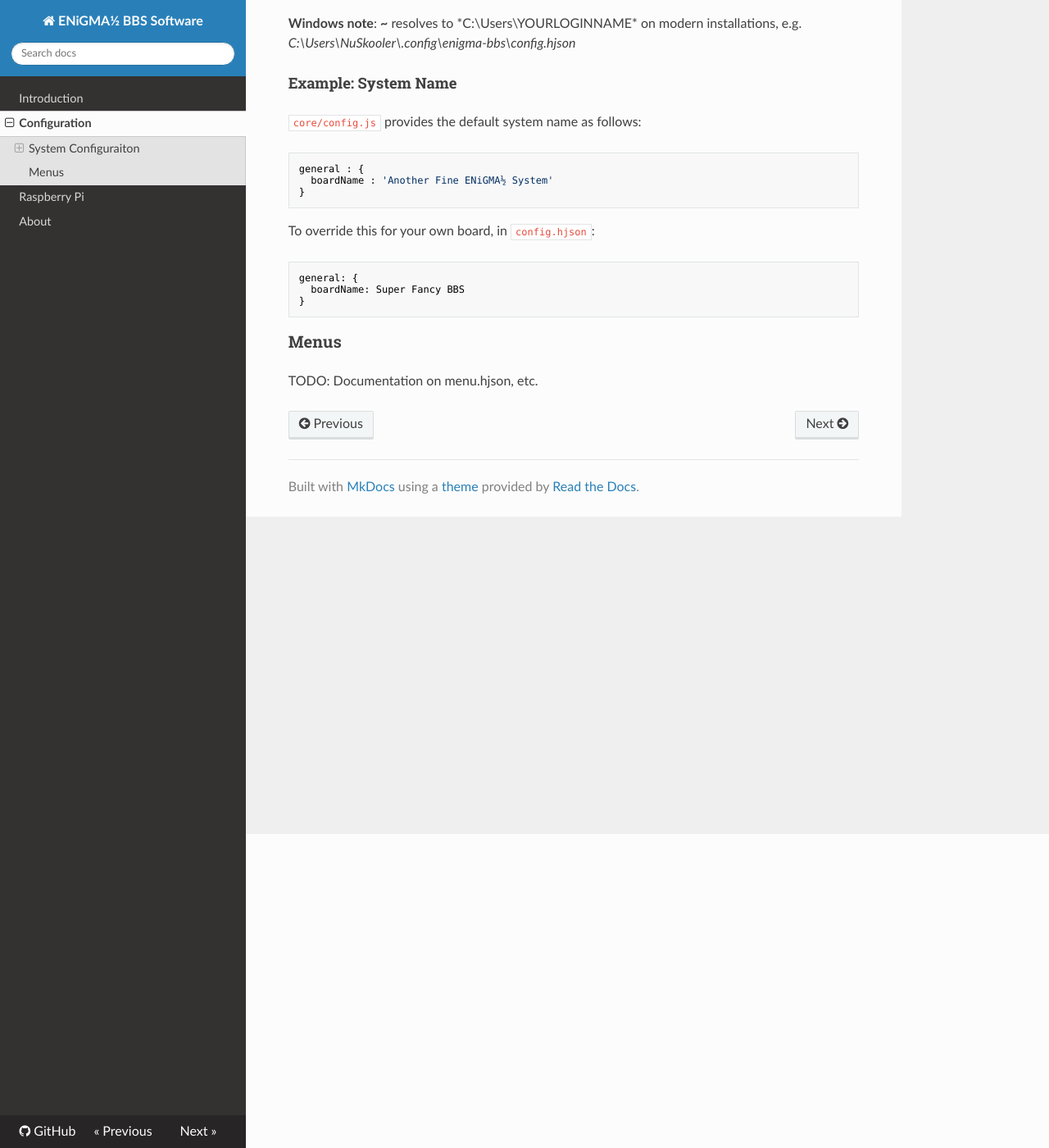
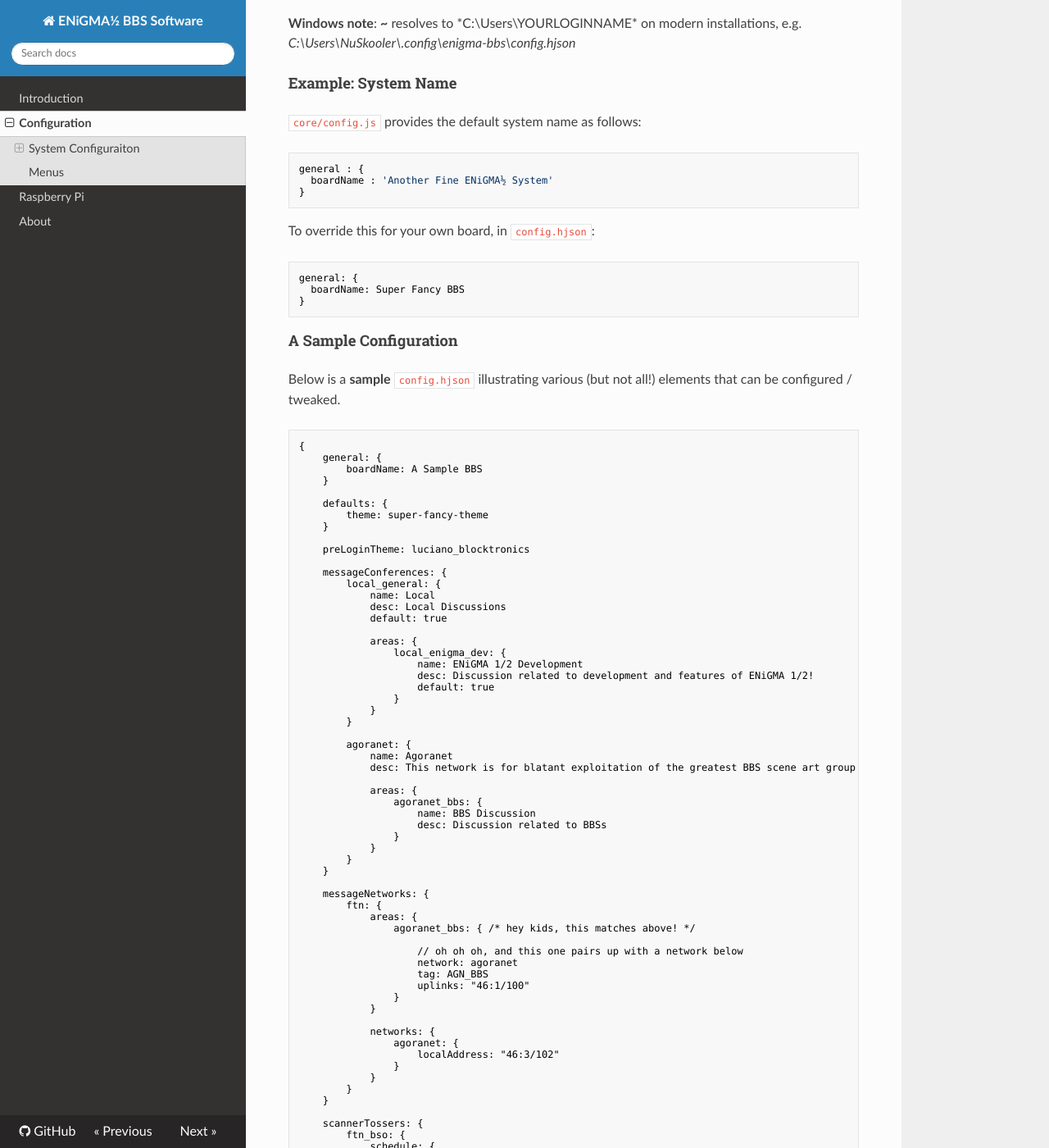
Before and after one commit to NuSkooler/enigma-bbs, an MkDocs documentation site: the page built from docs/config.md, in a window 1280 px wide and 1400 px high, scrolled down 383 px. Shown: the whole window at 82% size. Built offline with MkDocs 1.6.1, drawn with Linux system fonts in a browser that asks for light colours; nearby versions of some CDN libraries; old or Windows-style settings are respelled for this version of MkDocs; some of the changed text lies outside the part shown.

Commit message:
Updated config docs with example config.hjson

````diff
--- a/docs/config.md
+++ b/docs/config.md
@@ -21,5 +21,90 @@ general: {
 }
 ```
 
+#### A Sample Configuration
+Below is a **sample** `config.hjson` illustrating various (but not all!) elements that can be configured / tweaked.
+
+
+```hjson
+{
+	general: {
+		boardName: A Sample BBS
+	}
+
+	defaults: {
+		theme: super-fancy-theme
+	}
+
+	preLoginTheme: luciano_blocktronics
+
+	messageConferences: {
+		local_general: {
+			name: Local
+			desc: Local Discussions
+			default: true
+
+			areas: {
+				local_enigma_dev: {
+					name: ENiGMA 1/2 Development
+					desc: Discussion related to development and features of ENiGMA 1/2!
+					default: true
+				}
+			}
+		}
+
+		agoranet: {
+			name: Agoranet
+			desc: This network is for blatant exploitation of the greatest BBS scene art group ever.. ACiD.
+
+			areas: {
+				agoranet_bbs: {
+					name: BBS Discussion
+					desc: Discussion related to BBSs
+				}
+			}
+		}
+	}
+
+	messageNetworks: {
+		ftn: {
+			areas: {
+				agoranet_bbs: { /* hey kids, this matches above! */
+
+					// oh oh oh, and this one pairs up with a network below
+					network: agoranet
+					tag: AGN_BBS
+					uplinks: "46:1/100"
+				}
+			}
+
+			networks: {
+				agoranet: {
+					localAddress: "46:3/102"
+				}
+			}
+		}
+	}
+
+	scannerTossers: {
+		ftn_bso: {
+			schedule: {
+				import: every 1 hours or @watch:/home/enigma/bink/watchfile.txt
+				export: every 1 hours or @immediate
+			}
+
+			defaultZone: 46
+			defaultNetwork: agoranet
+
+			nodes: {
+				"46:*": {
+					archiveType: ZIP
+					encoding: utf8
+				}
+			}
+		}
+	}
+}
+```
+
 ### Menus
 TODO: Documentation on menu.hjson, etc.
````
